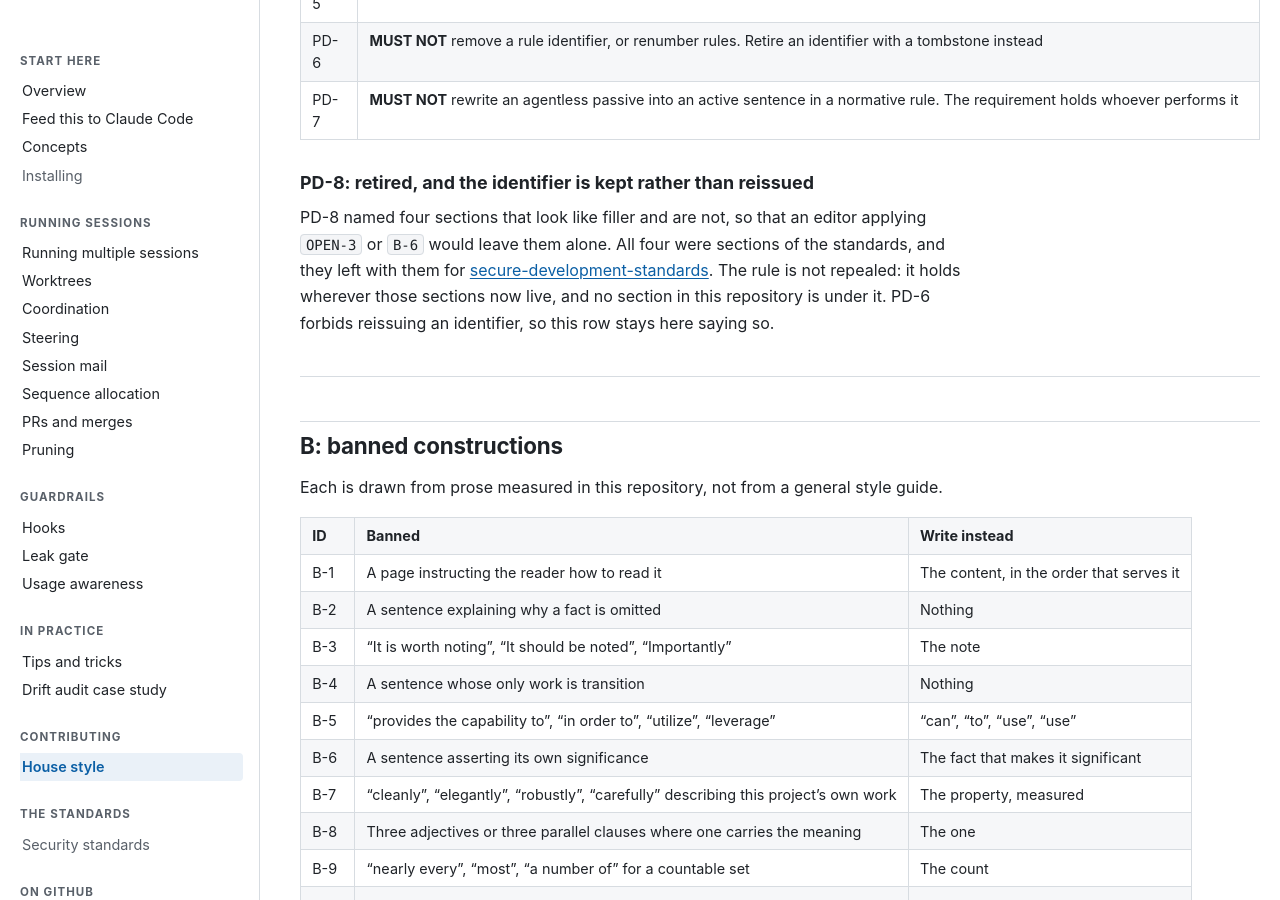
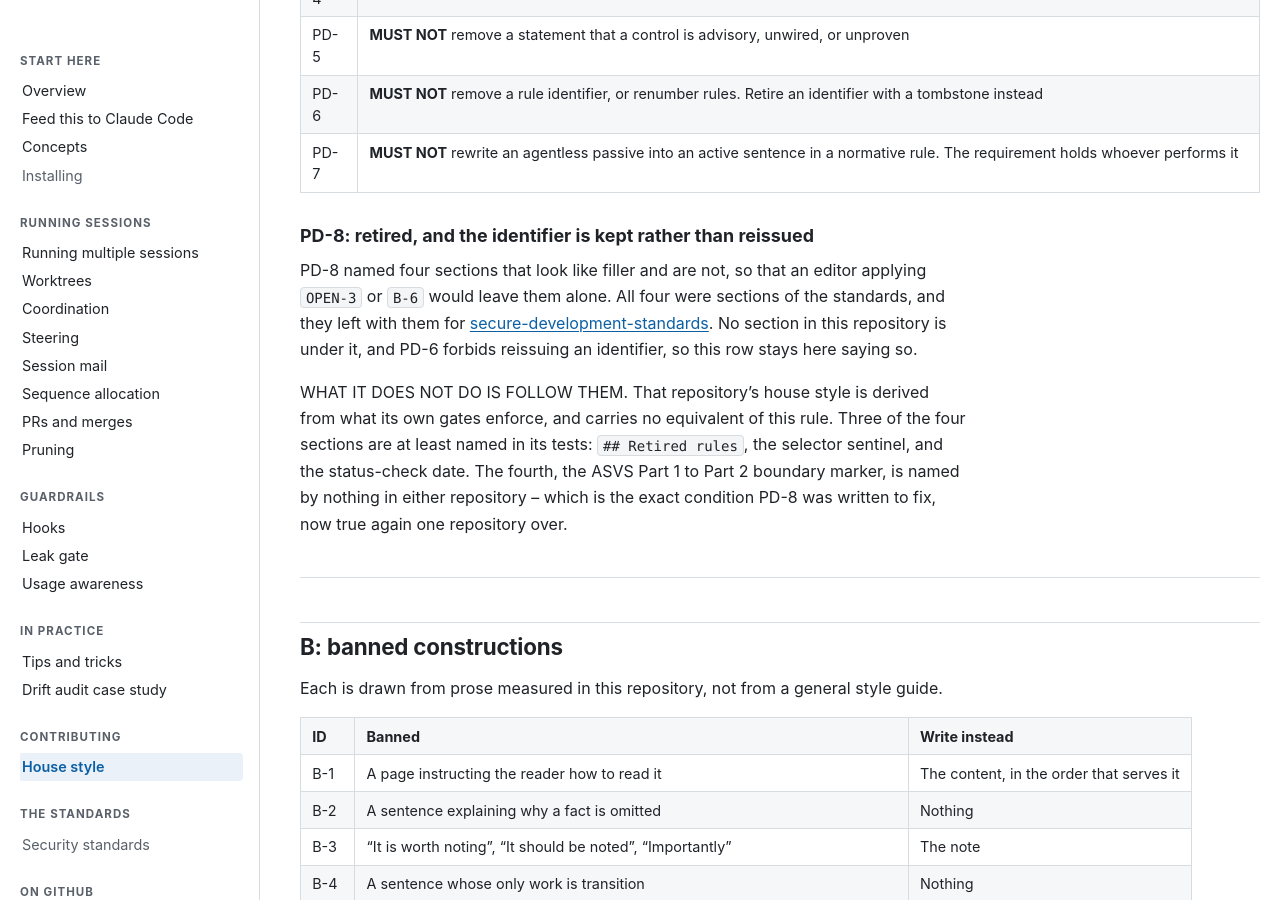
Before and after one commit to wshallwshall/claude-multisession, a Jekyll site: the page built from docs/HOUSE-STYLE.md, in a window 1280 px wide and 900 px high, scrolled down 3992 px. Built offline with Jekyll 4.4.1, drawn with Linux system fonts in a browser that asks for light colours; our own code applies the rules of GitHub Pages for plain Markdown files; some of the changed text lies outside the part shown.

Commit message:
The BLUF still described the rule that 627796b turned into a tombstone (#27)
Retiring PD-8 last commit left the page's own summary asserting two things about itself that had
stopped being true, and no gate can see either. "Where to start" said `PD` "names four sections that
read exactly like the filler `B` orders deleted" -- it named none, from the moment the tombstone
landed. "Where it does not apply" excluded `standards/SECURE-DEVELOPMENT.md`, a path that left this
repository in 7ce7178, so the exclusion had nothing to exclude.

THIS IS THE DEFECT THE LAST COMMIT WAS ABOUT, COMMITTED BY THE COMMIT THAT FIXED IT. A summary at the
top of a page is a reference to the page's own contents that no link-checker follows, and 117 tests
stayed green across it. Recording that here rather than quietly correcting it, because the shape is
the point: the pass that repoints references does not read the prose that summarises them.

THE TOMBSTONE ALSO CLAIMED MORE THAN IT COULD. It said the rule "holds wherever those sections now
live". Measured against the receiving repository as it stands today: its house style is derived from
what its own gates enforce and carries no equivalent of PD-8. Three of the four sections are at least
named in its tests -- `## Retired rules`, the selector sentinel, the status-check date. The fourth,
the ASVS Part 1 to Part 2 boundary marker, is named by nothing in either repository, which is the
condition PD-8 was written for and is now true again one repository over. The row says that instead
of asserting the rule travelled.

117 tests green. ASCII gate exit 0 over 94 files.

Co-authored-by: Claude Opus 5 <noreply@anthropic.com>

```diff
--- a/docs/HOUSE-STYLE.md
+++ b/docs/HOUSE-STYLE.md
@@ -10,11 +10,13 @@ review comment the way a standard's rule is cited, so both sides point at the sa
   never describes its own structure.
 - **What it costs.** Length, in the places where length was doing nothing. The rules protect density
   explicitly, so applying them is not a licence to flatten precision into blandness.
-- **Where it does not apply.** `standards/SECURE-DEVELOPMENT.md`, which is the model these rules were
-  derived from and is not edited to satisfy them. Generated files. The `PD` section, which is the list
-  of things an editor MUST NOT cut.
-- **Where to start.** `PD` first, before touching anything. It names four sections that read exactly
-  like the filler `B` orders deleted, and are load-bearing.
+- **Where it does not apply.** Generated files. The `PD` section, which is the list of things an editor
+  MUST NOT cut. The document these rules were derived from, `SECURE-DEVELOPMENT.md`, left with
+  [the standards](https://github.com/wshallwshall/secure-development-standards) and answers to that
+  repository's own house style now.
+- **Where to start.** `PD` first, before touching anything: it is the list of things an editor MUST
+  NOT cut. The one rule that named specific sections, `PD-8`, is a tombstone -- all four went with the
+  standards.
 
 ---
 
@@ -98,8 +100,14 @@ pass that removes filler is the pass most likely to remove a measurement.
 PD-8 named four sections that look like filler and are not, so that an editor applying `OPEN-3` or
 `B-6` would leave them alone. All four were sections of the standards, and they left with them for
 [secure-development-standards](https://github.com/wshallwshall/secure-development-standards).
-The rule is not repealed: it holds wherever those sections now live, and no section in this
-repository is under it. PD-6 forbids reissuing an identifier, so this row stays here saying so.
+No section in this repository is under it, and PD-6 forbids reissuing an identifier, so this row
+stays here saying so.
+
+WHAT IT DOES NOT DO IS FOLLOW THEM. That repository's house style is derived from what its own gates
+enforce, and carries no equivalent of this rule. Three of the four sections are at least named in its
+tests: `## Retired rules`, the selector sentinel, and the status-check date. The fourth, the ASVS
+Part 1 to Part 2 boundary marker, is named by nothing in either repository -- which is the exact
+condition PD-8 was written to fix, now true again one repository over.
 
 ---
 
```
